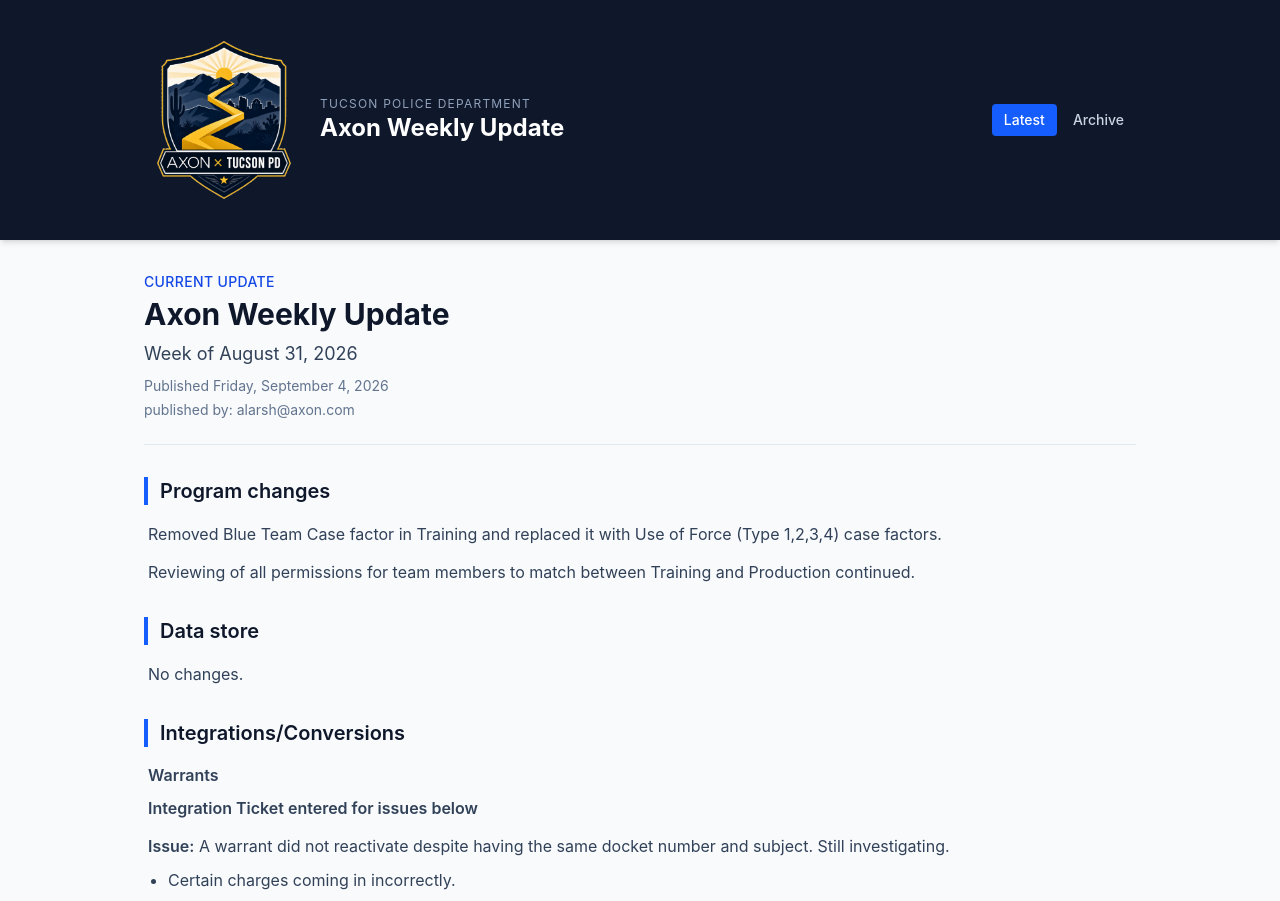
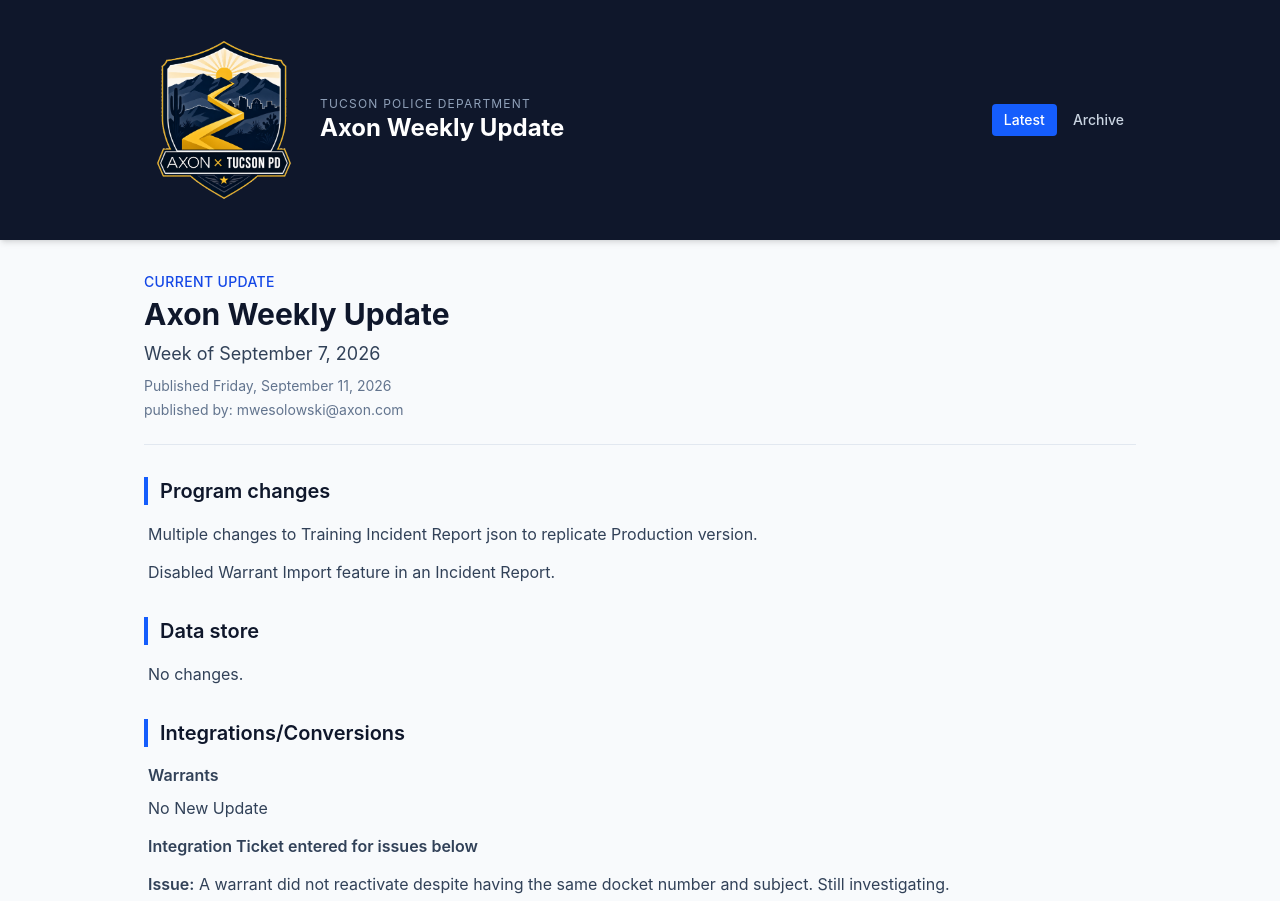
Before and after one commit to mwesolowski-axon/tpd-weekly-update, a React (Vite) app: page / in a window 1280 px wide. Shown: the top 901 px of the page. Built offline with nearby package versions, Linux system fonts and the light colour scheme.

Commit message:
Publish weekly update: week of September 7, 2026

```diff
--- a/content/weekly-update.DRAFT.md
+++ b/content/weekly-update.DRAFT.md
@@ -1,13 +1,13 @@
 ---
-week-of: 2026-08-31
-published-by: alarsh@axon.com
+week-of: 2026-09-07
+published-by: mwesolowski@axon.com
 ---
 
 # Program changes
 
-- Removed Blue Team Case factor in Training and replaced it with Use of Force (Type 1,2,3,4) case factors.
+- Multiple changes to Training Incident Report json to replicate Production version.
 
-- Reviewing of all permissions for team members to match between Training and Production continued.
+- Disabled Warrant Import feature in an Incident Report.
 
 # Data store
 
@@ -16,6 +16,8 @@
 # Integrations/Conversions
 
 ## Warrants
+
+- No New Update
 
 - **Integration Ticket entered for issues below**
 
@@ -47,25 +49,30 @@
 
 ## ATF/NESS Import
 
-- **Update:** ATF received permission to add in the &quot;Time To First Shooting&quot; field in the API .
+- No New Update
+
+- **Status:** ATF received permission to add in the "Time To First Shooting" field in the API .
   - This is being investigated.
-
-- **Status:** Reprocessing of files to add retroactive functionality completed.
 
 - **Issue:** There are multiple related cases where the NIBIN LE number only appears once for Tucson, AZ cases. This is currently under investigation.
 
 ## Standards
 
-- Discovery meeting occurred for Tuesday 8/25
+- No New Update
 
 - Weekly meetings planned for Tuesdays
 
 # MNI Deduplication (Senzing):
 
-- **Update:** Remaining records with errors are being analyzed.
+- **Status:** Customer review is needed for the remaining MNI deduplication exceptions.
 
-- Completed approximately 95% of the MNI dedupe work, successfully processing roughly 430K MNIs. There are approximately 24K MNIs that have not yet been merged in the UI.
+- Approximately 95% of the MNI deduplication work has been completed, with roughly 430K MNIs successfully processed. Approximately 24K MNIs remain unmerged in the UI.
 
-- At a high level, the remaining records appear to fall into a couple of scenarios:
-  - Some MNIs were already merged into a different primary GUID than the one identified in the Senzing output
-  - Some of the primary or duplicate GUIDs are associated with reports that are still In Progress or in Records Review, which may prevent the merge from completing.
+- An updated review workbook was provided to help the customer evaluate the remaining exceptions. The workbook includes searchable Person IDs, associated Draft, In Progress, or Records Review report numbers, and confirmation of whether each Person is active in Axon.
+
+- The remaining failures are categorized as:
+  - Duplicate Person not found as an active record
+  - Primary Person not found as an active record
+  - Duplicate Person already associated with a different surviving MNI than the one identified by Senzing
+
+- Once the review is returned, Axon will clean up the remaining exceptions and perform one final automated MNI deduplication run.
--- /dev/null
+++ b/public/data/updates/2026-09-07.json
@@ -0,0 +1,171 @@
+{
+  "id": "2026-09-07",
+  "weekOf": "2026-09-07",
+  "title": "Axon Weekly Update",
+  "publishedAt": "2026-09-11T23:58:32.485Z",
+  "publishedBy": "mwesolowski@axon.com",
+  "sections": [
+    {
+      "id": "e855e664-28b2-46f5-96d4-100128ec69b5",
+      "title": "Program changes",
+      "subsections": [
+        {
+          "id": "d0067741-d3ac-457d-a63d-e69934e0fa13",
+          "title": "",
+          "bullets": [
+            {
+              "id": "2f30c7d2-9dd4-4a9a-836f-c1a80072ebc4",
+              "content": "<p>Multiple changes to Training Incident Report json to replicate Production version.</p>"
+            },
+            {
+              "id": "a94a3d26-1e14-4e85-844f-fb51d04f2566",
+              "content": "<p>Disabled Warrant Import feature in an Incident Report.</p>"
+            }
+          ]
+        }
+      ]
+    },
+    {
+      "id": "0b023b6b-99fb-49b7-94e7-beab2d3d1456",
+      "title": "Data store",
+      "subsections": [
+        {
+          "id": "4406f974-2616-452e-884a-b695dfcfa273",
+          "title": "",
+          "bullets": [
+            {
+              "id": "254da2e8-47af-40b4-86fe-cec2c72dc9b2",
+              "content": "<p>No changes.</p>"
+            }
+          ]
+        }
+      ]
+    },
+    {
+      "id": "9fec5466-f202-46ec-9e0e-a51acc17467c",
+      "title": "Integrations/Conversions",
+      "subsections": [
+        {
+          "id": "cf33403b-cef8-4c66-a49f-ad08f8e5c39c",
+          "title": "Warrants",
+          "bullets": [
+            {
+              "id": "55400cdb-18e9-4db8-8e91-f8629f0f1560",
+              "content": "<p>No New Update</p>"
+            },
+            {
+              "id": "5d09fc8b-6bbc-4024-9726-5df94789a655",
+              "content": "<p><strong>Integration Ticket entered for issues below</strong></p>"
+            },
+            {
+              "id": "e8cb7ade-27cd-4034-a370-14246d9db1d8",
+              "content": "<p><strong>Issue:</strong> A warrant did not reactivate despite having the same docket number and subject. Still investigating.</p><ul><li>Certain charges coming in incorrectly.</li><li>This is partly due to the payload. The payload has the charge id and part of the charge description. It does not include the severity.</li><li>The integration picks an active charge on the MCT with the closest match to what is in the payload. Continuing to investigate.</li></ul>"
+            },
+            {
+              "id": "83051aa9-2d0d-440e-98db-8cf852ba87bc",
+              "content": "<p><strong>Workaround:</strong> Records specialist updates warrant to correct charge.</p>"
+            },
+            {
+              "id": "c2d4098b-ba5a-4f9e-b0e7-6477d61fb95c",
+              "content": "<p><strong>Status:</strong> Warrant duplicates are still being sent to Kiet as examples.</p><ul><li>This issue is still being investigated by the courts.</li></ul>"
+            },
+            {
+              "id": "f5f06a93-58bd-421f-962d-6b44793bfb61",
+              "content": "<p><strong>Issue:</strong> Warrant charges duplicating on the warrant form in the UI.</p><ul><li>This is due to duplicate charges within the payload.</li><li>Agency has reached out to the court POC about this with examples to get the issue investigated.</li></ul>"
+            },
+            {
+              "id": "534f8fbd-ef38-47d6-8547-d9c2a897a6fd",
+              "content": "<p><strong>Workaround:</strong> Records team to remove the duplicate charges in the UI so they match the physical warrant.</p>"
+            }
+          ]
+        },
+        {
+          "id": "2280b85d-7f79-487d-9216-fb8ed3977bc2",
+          "title": "Tech 5",
+          "bullets": [
+            {
+              "id": "8780b61f-975f-4b60-a207-7ebae36c706f",
+              "content": "<p>No New Update</p>"
+            },
+            {
+              "id": "6ac945d8-7bab-41e1-8723-4ac74d79d0fc",
+              "content": "<p>Outstanding: Tech 5 change in endpoint configuration: we export to Tech 5.</p>"
+            },
+            {
+              "id": "4c623e7d-47de-4c4f-88de-39aad6eed792",
+              "content": "<p>Outstanding: Pending on confirmation Tech 5 only sends offenders and not civilian fingerprints.</p>"
+            },
+            {
+              "id": "bb2a1843-7c78-4671-bfe4-f2c974e15ba3",
+              "content": "<p>Outstanding: Testing for mug shots coming into correct MNI.</p>"
+            }
+          ]
+        },
+        {
+          "id": "50740852-1967-40a4-aa64-296d04b7e371",
+          "title": "ATF/NESS Import",
+          "bullets": [
+            {
+              "id": "5614f1d0-9e6c-42a5-900c-a6cd63a54dd5",
+              "content": "<p>No New Update</p>"
+            },
+            {
+              "id": "0c58412b-6dc7-4284-b001-f0e45e139596",
+              "content": "<p><strong>Status:</strong> ATF received permission to add in the &quot;Time To First Shooting&quot; field in the API .</p><ul><li>This is being investigated.</li></ul>"
+            },
+            {
+              "id": "a7b16043-3cb3-4aa3-9198-7652bc942fc0",
+              "content": "<p><strong>Issue:</strong> There are multiple related cases where the NIBIN LE number only appears once for Tucson, AZ cases. This is currently under investigation.</p>"
+            }
+          ]
+        },
+        {
+          "id": "9809943c-d1cc-48c2-af33-8d17283049f4",
+          "title": "Standards",
+          "bullets": [
+            {
+              "id": "a0d34497-04eb-4d9e-9df3-3d6f0bb4eeb7",
+              "content": "<p>No New Update</p>"
+            },
+            {
+              "id": "54d7d538-7f0e-4209-96a6-88fd1729ea80",
+              "content": "<p>Weekly meetings planned for Tuesdays</p>"
+            }
+          ]
+        }
+      ]
+    },
+    {
+      "id": "47afadc9-1775-46fa-831d-ea42a680c923",
+      "title": "MNI Deduplication (Senzing):",
+      "subsections": [
+        {
+          "id": "03d7b982-1b0e-4c7c-b519-5976b20d7321",
+          "title": "",
+          "bullets": [
+            {
+              "id": "10b777ee-c8b5-4575-9730-3b7c342fc0dc",
+              "content": "<p><strong>Status:</strong> Customer review is needed for the remaining MNI deduplication exceptions.</p>"
+            },
+            {
+              "id": "796de3a6-33c8-4186-83a2-558de3c0ea1a",
+              "content": "<p>Approximately 95% of the MNI deduplication work has been completed, with roughly 430K MNIs successfully processed. Approximately 24K MNIs remain unmerged in the UI.</p>"
+            },
+            {
+              "id": "edd9d4cd-d47e-4ce5-89d4-4e4be509dce3",
+              "content": "<p>An updated review workbook was provided to help the customer evaluate the remaining exceptions. The workbook includes searchable Person IDs, associated Draft, In Progress, or Records Review report numbers, and confirmation of whether each Person is active in Axon.</p>"
+            },
+            {
+              "id": "3df0235a-b061-42bb-84e9-52f35f804644",
+              "content": "<p>The remaining failures are categorized as:</p><ul><li>Duplicate Person not found as an active record</li><li>Primary Person not found as an active record</li><li>Duplicate Person already associated with a different surviving MNI than the one identified by Senzing</li></ul>"
+            },
+            {
+              "id": "bed152bf-66c3-45c3-8297-5311449572bb",
+              "content": "<p>Once the review is returned, Axon will clean up the remaining exceptions and perform one final automated MNI deduplication run.</p>"
+            }
+          ]
+        }
+      ]
+    }
+  ]
+}
--- a/public/data/updates/index.json
+++ b/public/data/updates/index.json
@@ -1,5 +1,12 @@
 {
   "updates": [
+    {
+      "id": "2026-09-07",
+      "weekOf": "2026-09-07",
+      "title": "Axon Weekly Update",
+      "publishedAt": "2026-09-11T23:58:32.485Z",
+      "publishedBy": "mwesolowski@axon.com"
+    },
     {
       "id": "2026-08-31",
       "weekOf": "2026-08-31",
--- a/scripts/markdown-week.mjs
+++ b/scripts/markdown-week.mjs
@@ -238,9 +238,12 @@
   text = text.replace(/<br\s*\/?>/gi, '\n')
   text = text.replace(/<[^>]+>/g, '')
   text = text.replace(/&nbsp;/g, ' ')
-  text = text.replace(/&amp;/g, '&')
+  text = text.replace(/&quot;/g, '"')
+  text = text.replace(/&#3[49];/g, (entity) => (entity === '&#39;' ? "'" : '"'))
   text = text.replace(/&lt;/g, '<')
   text = text.replace(/&gt;/g, '>')
+  // Decode &amp; last so entities like &amp;quot; survive as literal text.
+  text = text.replace(/&amp;/g, '&')
   text = text.replace(/\n{3,}/g, '\n\n')
 
   return text.trim()
```
